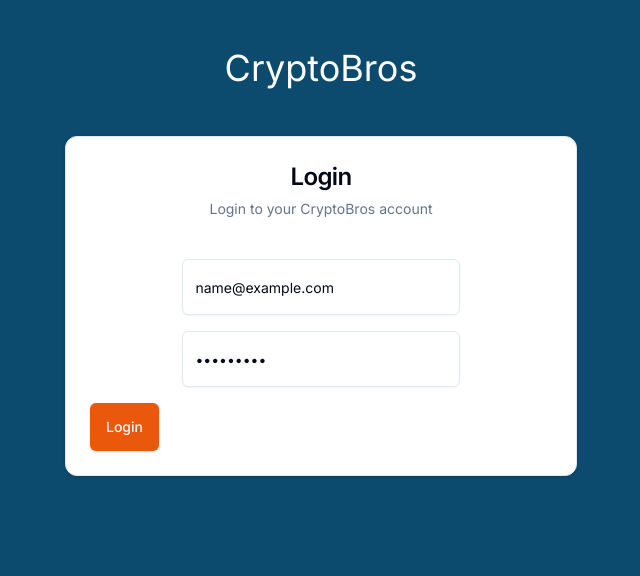
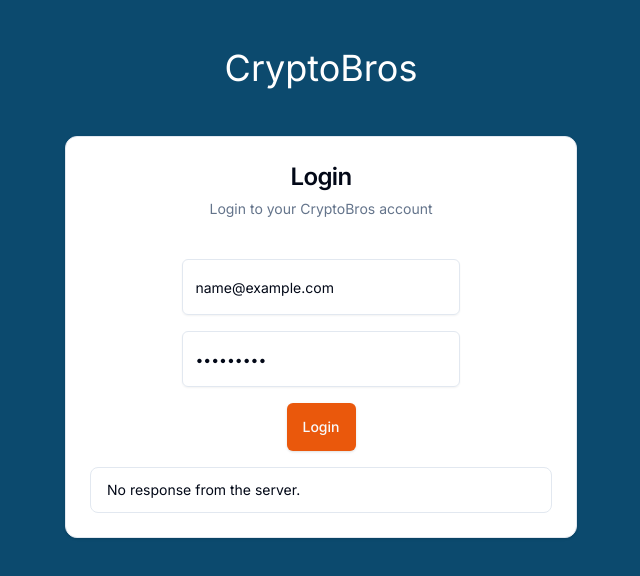
Before and after one commit to Wilsonator123/Secure-Blog-Page, a Next.js app in the folder client/: page / in a window 1280 px wide. Both pictures are taken after typing "name@example.com", "Sample123" into the empty fields and a click on the button "Login". Shown: the top 576 px of the page, without its empty margins (319-959 px from the left). Built offline with nearby package versions, Linux system fonts and the light colour scheme; no server answers.

Commit message:
Added post request

```diff
--- a/client/app/page.js
+++ b/client/app/page.js
@@ -8,7 +8,7 @@
   return (
     <main className="flex min-h-screen flex-col items-center bg-sky-900">
       <h1 className="p-12 text-4xl text-white">CryptoBros</h1>
-      <LoginForm></LoginForm>
+      <LoginForm/>
     </main>
   );
 }
--- /dev/null
+++ b/client/components/ui/alert.jsx
@@ -0,0 +1,47 @@
+import * as React from "react"
+import { cva } from "class-variance-authority";
+
+import { cn } from "@/lib/utils"
+
+const alertVariants = cva(
+  "relative w-full rounded-lg border px-4 py-3 text-sm [&>svg+div]:translate-y-[-3px] [&>svg]:absolute [&>svg]:left-4 [&>svg]:top-4 [&>svg]:text-foreground [&>svg~*]:pl-7",
+  {
+    variants: {
+      variant: {
+        default: "bg-background text-foreground",
+        destructive:
+          "border-destructive/50 text-destructive dark:border-destructive [&>svg]:text-destructive",
+      },
+    },
+    defaultVariants: {
+      variant: "default",
+    },
+  }
+)
+
+const Alert = React.forwardRef(({ className, variant, ...props }, ref) => (
+  <div
+    ref={ref}
+    role="alert"
+    className={cn(alertVariants({ variant }), className)}
+    {...props} />
+))
+Alert.displayName = "Alert"
+
+const AlertTitle = React.forwardRef(({ className, ...props }, ref) => (
+  <h5
+    ref={ref}
+    className={cn("mb-1 font-medium leading-none tracking-tight", className)}
+    {...props} />
+))
+AlertTitle.displayName = "AlertTitle"
+
+const AlertDescription = React.forwardRef(({ className, ...props }, ref) => (
+  <div
+    ref={ref}
+    className={cn("text-sm [&_p]:leading-relaxed", className)}
+    {...props} />
+))
+AlertDescription.displayName = "AlertDescription"
+
+export { Alert, AlertTitle, AlertDescription }
--- a/client/components/ui/login-form.jsx
+++ b/client/components/ui/login-form.jsx
@@ -11,27 +11,62 @@
 } from "@/components/ui/card"
 import { Input } from "@/components/ui/input";
 import { Button } from "@/components/ui/button";
+import { Alert, AlertDescription } from "@/components/ui/alert"
 import { useRouter } from 'next/navigation';
+import axios from 'axios';
+
 
 
 export default function LoginForm() {
 
   //form data states
   const [email, setEmail] = useState("");
-  const [pass, setPass] = useState("");
+  const [password, setPassword] = useState("");
+  const [error, setError] = useState("");
   const router = useRouter();
 
   async function handleSubmit(event){
     event.preventDefault()
 
-    if (email == 'bing@gmail.com'){
-      alert("LOGIN GREAT SUCCESS");
-      router.push('/feed')
-      //will contain post request when route set
+    try {
+        //successful login
+        const response = await axios.post('/login',
+        {
+            Email: email,
+            Password: password
+        },
+        {
+            headers: {
+            'Content-Type': 'application/json'
+        }
+        });
+        console.log(response)
+        router.push('/feed');
+
+    } catch(error){
+
+        if (error.status){
+
+            //invalid username or password
+            if (error.status === 401 || 404) {
+                console.log("The email or password provided is invalid.");
+                setError("The email or password provided is invalid.");
+            }
+            else if (error.status === 500) {
+                console.log("There was an error with the server.");
+                setError("There was an error with the server.");
+            }
+            else {
+                console.log("An unexpected error occurred.");
+                setError("An unexpected error occurred.");
+            }
+        }
+        else {
+            console.log("No response from the server.");
+            setError("No response from the server.")
+        }
     }
-    else{
-      alert("LOGIN NO SUCCESS :(");
-    }
+
   }
 
   return (
@@ -45,9 +80,12 @@
             <Input type="email" className="w-3/5 m-auto my-4 h-14"
             placeholder="E-mail" value={email} autoComplete="email"
             onChange={(e) => setEmail(e.target.value)} ></Input>
-            <Input type="password" className="w-3/5 m-auto my-4 h-14" placeholder="Password" value={pass} autoComplete="current-password"
-            onChange={(e) => setPass(e.target.value)} ></Input>
-            <Button className="h-12 bg-orange-600 " type="submit" onSubmit={handleSubmit}>Login</Button>
+            <Input type="password" className="w-3/5 m-auto my-4 h-14" placeholder="Password" value={password} autoComplete="current-password"
+            onChange={(e) => setPassword(e.target.value)} ></Input>
+            <div class="flex justify-center items-center">
+                <Button className="h-12 bg-orange-600 " type="submit" onSubmit={handleSubmit}>Login</Button>
+            </div>
+            {error && <Alert className="mt-4"><AlertDescription>{error}</AlertDescription></Alert>}
           </form>
         </CardContent>
       </Card>
--- a/client/package.json
+++ b/client/package.json
@@ -15,6 +15,7 @@
     "@radix-ui/react-label": "^2.0.2",
     "@radix-ui/react-navigation-menu": "^1.1.4",
     "@radix-ui/react-slot": "^1.0.2",
+    "axios": "^1.6.8",
     "class-variance-authority": "^0.7.0",
     "clsx": "^2.1.0",
     "next": "14.1.3",
```
Also changed, not shown: client/components/README.md, 2 other files (tests, documents, lock files or other folders).
